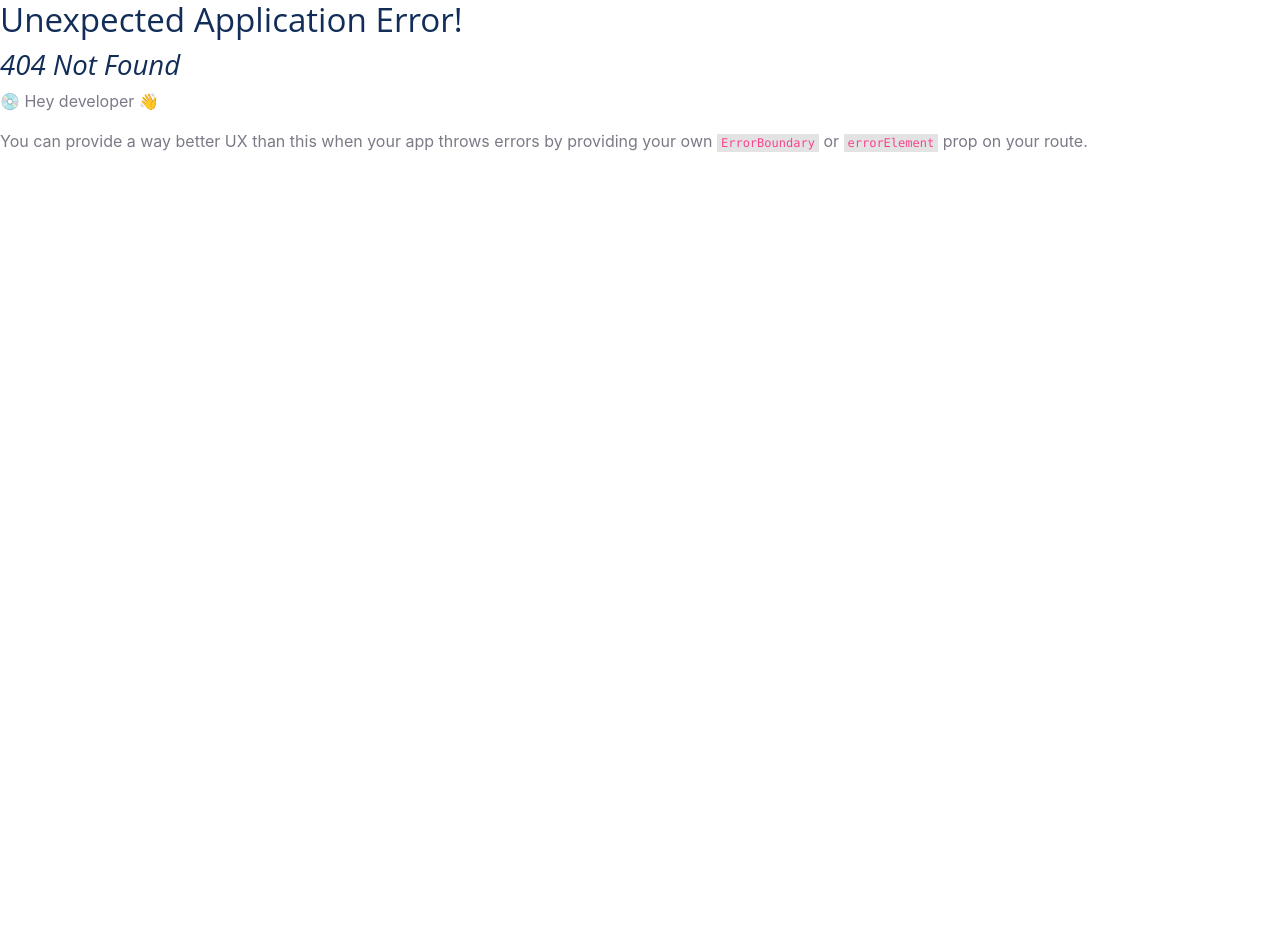
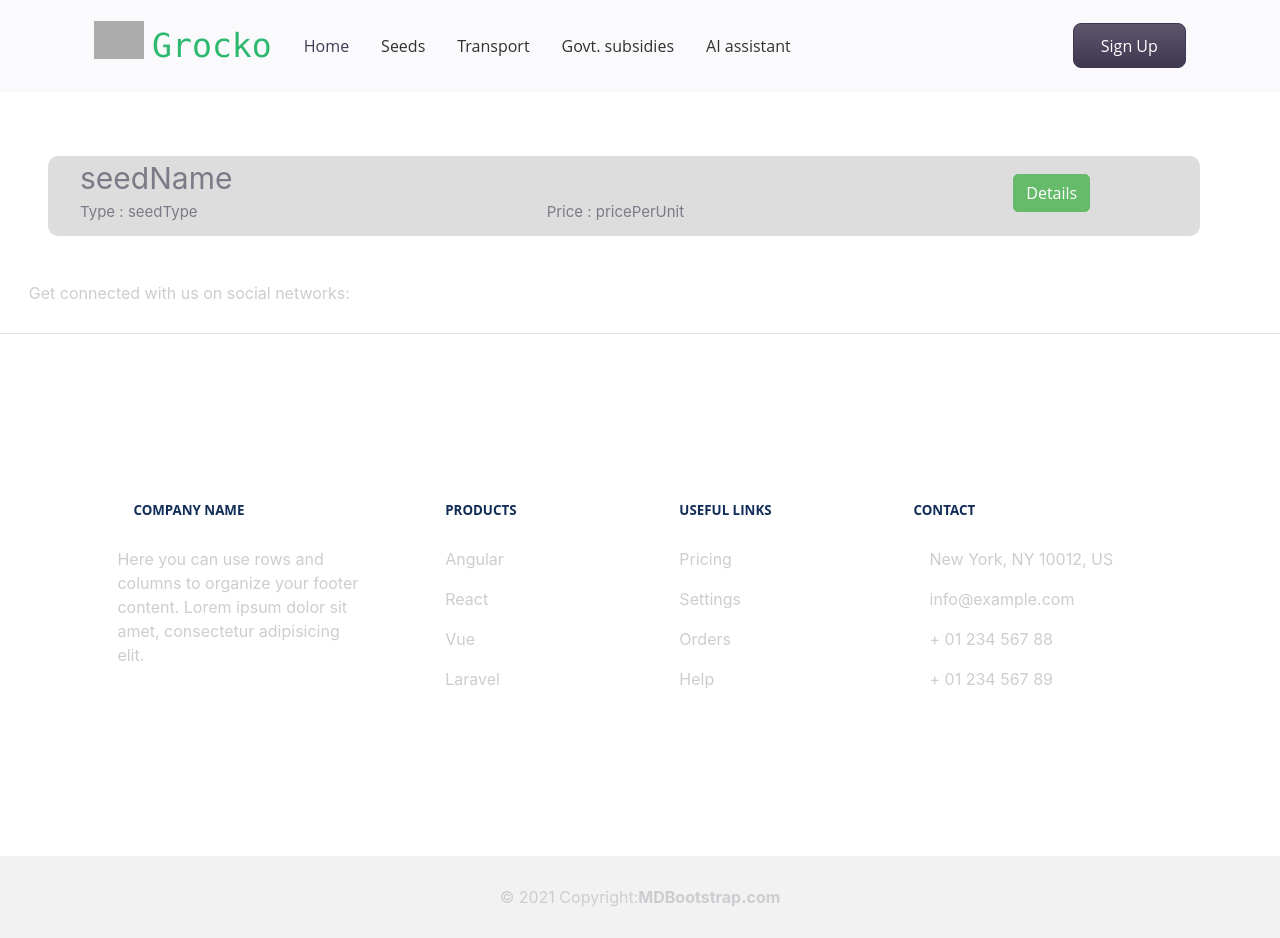
Before and after one commit to Hetsavani/Grocko_frontend, a React (Create React App) app: page /dashboard/seeds in a window 1280 px wide. Before the commit this address had no page. Before the commit the page ends 800 px from the top, so only its background shows below. Built offline with nearby package versions, Linux system fonts and the light colour scheme; grey boxes are pictures that could not be loaded.

Commit message:
Added routes

```diff
--- a/src/FarmerDashboard/Layout/navbar.js
+++ b/src/FarmerDashboard/Layout/navbar.js
@@ -1,53 +1,179 @@
-function Navbar(){
-    return(
-        <>
-        <nav class="navbar navbar-expand-lg bg-light">
-        <div class="container-fluid d-flex justify-content-spacebetween">
-          <div>
-            <a class="ms-3 h2" href="#" style={{textDecoration:"none",color:"black"}}>
-              Grocko
+import { Link } from "react-router-dom";
+
+function Navbar() {
+  // return(
+  //     <>
+  //     <nav class="navbar navbar-expand-lg bg-light">
+  //     <div class="container-fluid d-flex justify-content-spacebetween">
+  //       <div>
+  //         <a class="ms-3 h2" href="#" style={{textDecoration:"none",color:"black"}}>
+  //           Grocko
+  //         </a>
+  //       </div>
+  //       <div className="bg-success w-50 justify-content-spacebetween">
+  //         <div className="ms-5">
+  //         <button
+  //           class="navbar-toggler"
+  //           type="button"
+  //           data-bs-toggle="collapse"
+  //           data-bs-target="#navbarNav"
+  //           aria-controls="navbarNav"
+  //           aria-expanded="false"
+  //           aria-label="Toggle navigation"
+  //         >
+  //           <span class="navbar-toggler-icon"></span>
+  //         </button>
+  //         </div>
+  //         <div class="collapse navbar-collapse" id="navbarNav">
+  //           <ul class="navbar-nav">
+  //             <li class="nav-item">
+  //               <a class="nav-link active" aria-current="page" href="#">
+  //                 Home
+  //               </a>
+  //             </li>
+  //             <li class="nav-item">
+  //               <a class="nav-link" href="#">
+  //                 Vendor
+  //               </a>
+  //             </li>
+  //             <li class="nav-item">
+  //               <a class="nav-link" href="#">
+  //                 Transport
+  //               </a>
+  //             </li>
+  //             <li class="nav-item">
+  //               <a class="nav-link">AI assistant</a>
+  //             </li>
+  //           </ul>
+  //         </div>
+  //       </div>
+  //     </div>
+  //   </nav>
+  //     </>
+  // )
+  return (
+    <nav
+      class="navbar navbar-expand-lg navbar-light py-3 bg-light opacity-85 mb-5"
+      style={{ position: "sticky", top: 0, zIndex: 1000 }}
+      data-navbar-on-scroll="data-navbar-on-scroll"
+    >
+      <div class="container">
+        <a class="navbar-brand" href="index.html">
+          <img
+            class="d-inline-block align-top img-fluid"
+            src="assets/img/gallery/logo-icon.png"
+            alt=""
+            width="50"
+          />
+          <span class="text-theme font-monospace fs-4 ps-2">Grocko</span>
         </a>
-          </div>
-          <div className="bg-success w-50 justify-content-spacebetween">
-            <div className="ms-5">
         <button
-              class="navbar-toggler"
+          class="navbar-toggler collapsed"
           type="button"
           data-bs-toggle="collapse"
-              data-bs-target="#navbarNav"
-              aria-controls="navbarNav"
+          data-bs-target="#navbarSupportedContent"
+          aria-controls="navbarSupportedContent"
           aria-expanded="false"
           aria-label="Toggle navigation"
         >
           <span class="navbar-toggler-icon"></span>
         </button>
-            </div>
-            <div class="collapse navbar-collapse" id="navbarNav">
-              <ul class="navbar-nav">
-                <li class="nav-item">
-                  <a class="nav-link active" aria-current="page" href="#">
+        <div
+          class="collapse navbar-collapse border-top border-lg-0 mt-4 mt-lg-0"
+          id="navbarSupportedContent"
+        >
+          <ul class="navbar-nav me-auto mb-2 mb-lg-0">
+            <li class="nav-item px-2">
+              <a
+                class="nav-link fw-medium active"
+                aria-current="page"
+                href="#header"
+              >
                 Home
               </a>
             </li>
-                <li class="nav-item">
-                  <a class="nav-link" href="#">
-                    Vendor
+            <li class="nav-item px-2">
+              <Link to="seeds">
+              <a class="nav-link fw-medium" href="#Opportuanities">
+                Seeds
               </a>
+              </Link>
             </li>
-                <li class="nav-item">
-                  <a class="nav-link" href="#">
+            <li class="nav-item px-2">
+              <a class="nav-link fw-medium" href="#testimonial">
                 Transport
               </a>
             </li>
-                <li class="nav-item">
-                  <a class="nav-link">AI assistant</a>
+            <li class="nav-item px-2">
+              <a class="nav-link fw-medium" href="#invest">
+                Govt. subsidies
+              </a>
+            </li>
+            <li class="nav-item px-2">
+              <a class="nav-link fw-medium" href="#contact">
+                AI assistant
+              </a>
             </li>
           </ul>
-            </div>
+          <form class="d-flex">
+            <button
+              class="btn btn-lg btn-dark bg-gradient order-0"
+              type="submit"
+            >
+              Sign Up
+            </button>
+          </form>
         </div>
       </div>
     </nav>
-        </>
-    )
+
+    //   <nav class="navbar navbar-expand-lg bg-light">
+    //   <div class="container-fluid d-flex justify-content-spacebetween">
+    //     <div>
+    //       <a class="ms-3 h2" href="#" style={{textDecoration:"none",color:"black"}}>
+    //         Grocko
+    //       </a>
+    //     </div>
+    //     <div className="bg-success w-50 justify-content-spacebetween">
+    //       <div className="ms-5">
+    //       <button
+    //         class="navbar-toggler"
+    //         type="button"
+    //         data-bs-toggle="collapse"
+    //         data-bs-target="#navbarNav"
+    //         aria-controls="navbarNav"
+    //         aria-expanded="false"
+    //         aria-label="Toggle navigation"
+    //       >
+    //         <span class="navbar-toggler-icon"></span>
+    //       </button>
+    //       </div>
+    //       <div class="collapse navbar-collapse" id="navbarNav">
+    //         <ul class="navbar-nav">
+    //           <li class="nav-item">
+    //             <a class="nav-link active" aria-current="page" href="#">
+    //               Home
+    //             </a>
+    //           </li>
+    //           <li class="nav-item">
+    //             <a class="nav-link" href="#">
+    //               Vendor
+    //             </a>
+    //           </li>
+    //           <li class="nav-item">
+    //             <a class="nav-link" href="#">
+    //               Transport
+    //             </a>
+    //           </li>
+    //           <li class="nav-item">
+    //             <a class="nav-link">AI assistant</a>
+    //           </li>
+    //         </ul>
+    //       </div>
+
+    // </div>
+    // </div>
+    // </nav>
+  );
 }
 export default Navbar;
--- a/src/Seeds/seeds.js
+++ b/src/Seeds/seeds.js
@@ -1,17 +1,46 @@
-function SeedList(){
+function SeedList() {
   const temp = [
     {
-            seedId:{type:Number,index:true,unique:true},
-            seed_name : "seedName",
-            seed_type : "seedType",
-            quality_grade:"A",
-            price_per_unit : "pricePerUnit"
-        }
-    ]
-    const formattedSeeds = temp.map((item)=>{
+      seedId: { type: Number, index: true, unique: true },
+      seed_name: "seedName",
+      seed_type: "seedType",
+      quality_grade: "A",
+      price_per_unit: "pricePerUnit",
+    },
+  ];
+
+  const formattedSeeds = temp.map((item) => {
     return (
       <div class="row">
         <div class="row">
+          <div
+            class="row my-3 mx-auto"
+            style={{
+              borderRadius: "10px",
+              backgroundColor: "#dddddd",
+              width: "90vw",
+              height: "10vh",
+            }}
+          >
+            <div className="col-10">
+              <div className="row">
+                <div className="col" style={{ fontSize: "30px" }}>
+                  {item.seed_name}
+                </div>
+              </div>
+              <div className="row">
+                <div className="col" style={{ fontSize: "15px" }}>
+                  Type : {item.seed_type}
+                </div>
+                <div className="col" style={{ fontSize: "15px" }}>
+                  Price : {item.price_per_unit}
+                </div>
+              </div>
+            </div>
+            <div className="col my-auto">
+              <div className="btn btn-success">Details</div>
+            </div>
+            {/* <div class="row">
                 <div className="col-6">{item.seed_name}</div>
                 <div className="col-6">{item.quality_grade}</div>
                 </div>
@@ -19,14 +48,13 @@ function SeedList(){
                 <div className="col-6">{item.seedName}</div>
                 <div className="btn btn-primary col-6">Apply</div>
                 </div>
+                </div> */}
             <div></div>
           </div>
+        </div>
+      </div>
     );
-    })
-    return(
-        <>
-        {formattedSeeds}
-        </>
-    );
+  });
+  return <>{formattedSeeds}</>;
 }
 export default SeedList;
```
Also changed, not shown: src/Routes/index.jsx (+9 -1 lines). Lines whose indentation alone changed are shown as unchanged.
